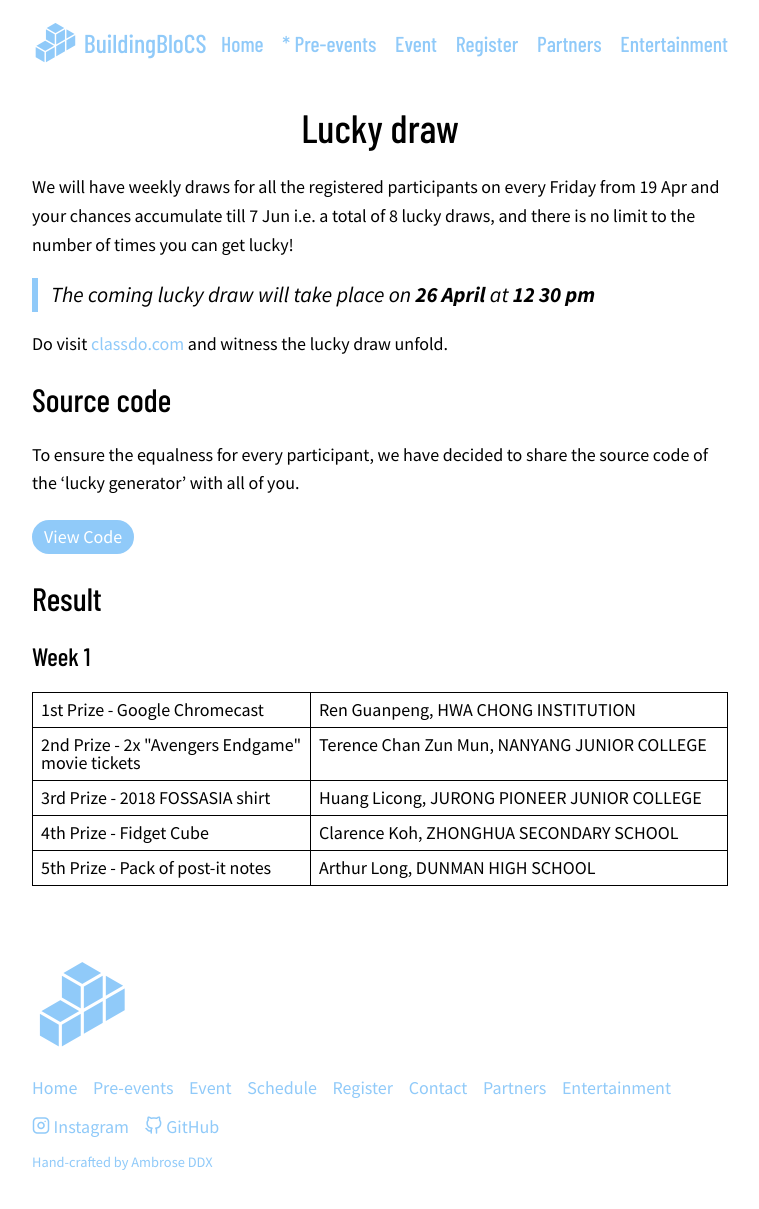
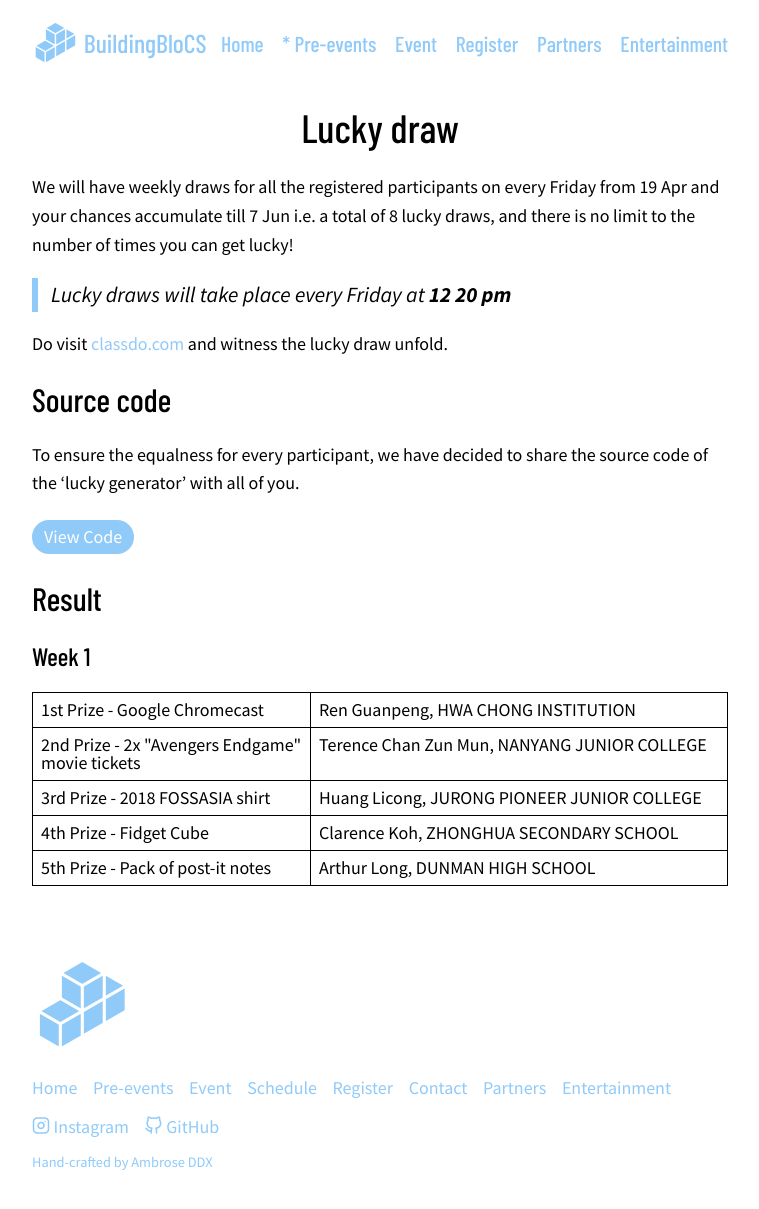
Before and after one commit to buildingblocs/2019, a Jekyll site: the page built from pre-event/luckydraw/index.md, in a window 1280 px wide and 1220 px high. Shown: the top 1209 px of the window, without its empty margins (260-1019 px from the left). Built offline with Jekyll 4.4.1, drawn with Linux system fonts in a browser that asks for light colours; some web fonts are replaced; our own code applies the rules of GitHub Pages for plain Markdown files.

Commit message:
Changed schedule for lucky draws

```diff
--- a/pre-event/luckydraw/index.md
+++ b/pre-event/luckydraw/index.md
@@ -7,7 +7,7 @@ layout: default
 
 We will have weekly draws for all the registered participants on every Friday from 19 Apr and your chances accumulate till 7 Jun i.e. a total of 8 lucky draws, and there is no limit to the number of times you can get lucky!
 
->The coming lucky draw will take place on **26 April** at **12 30 pm**
+>Lucky draws will take place every Friday at **12 20 pm**
 
 Do visit [classdo.com](https://classdo.com) and witness the lucky draw unfold.
 
```
